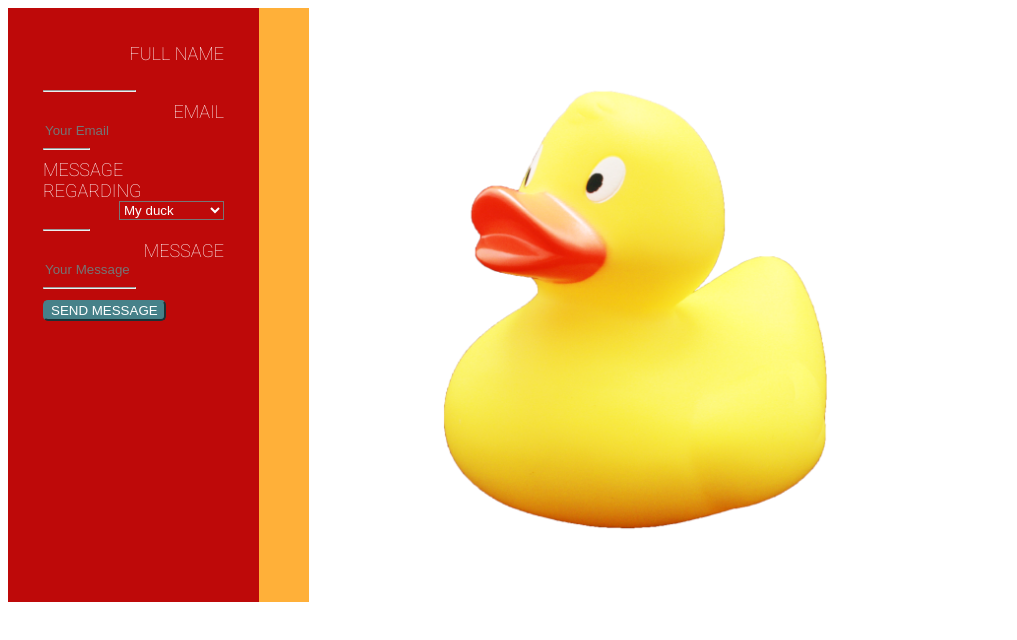
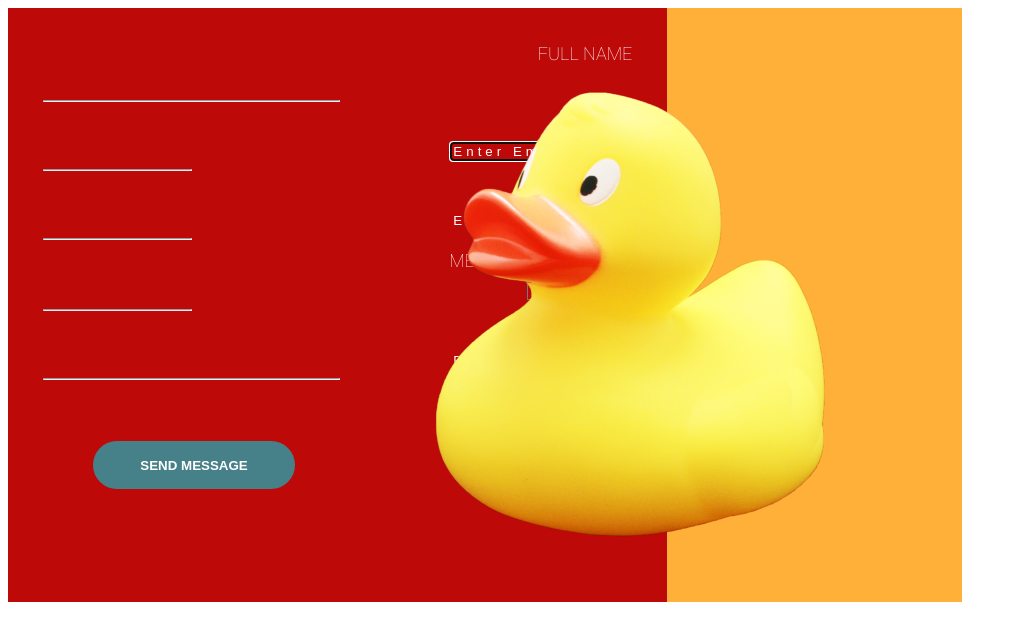
Before and after one commit to elinlow/forms-practice, a plain HTML site: page index.html in a window 1280 px wide. Shown: the whole page, without its empty margins (0-1017 px from the left). Drawn offline with Linux system fonts and the light colour scheme.

Commit message:
updated markup and stylesheet

```diff
--- a/index.html
+++ b/index.html
@@ -14,10 +14,13 @@
         <div class="red-background">
             <form class="form" autocomplete="off">
                 <label for="name" class="label">FULL NAME</label>
-                <input type="text" name="name"> <!-- cols="10" rows="2" -->
+                <input type="text" name="name" id="name"> <!-- cols="10" rows="2" -->
                 <hr class="line1">
                 <label for="email" class="label">EMAIL</label>
-                <input type="email" name="email" placeholder="Your Email">
+                <input type="email" name="email" id="email" placeholder="Enter Email" required autofocus>
+                <hr class="line2">
+                <label for="password" class="label">PASSWORD</label>
+                <input type="password" name="password" id="password" placeholder="Enter Password" required minlength="10">
                 <hr class="line2">
                 <label for="select" class="label">MESSAGE REGARDING</label>
                     <select name="type-of-msg" class="select" id="select">
@@ -27,11 +30,14 @@
                     </select>
                 <hr class="line3">
                 <label for="message" class="label">MESSAGE</label>
-                <input type="message" name="message" placeholder="Your Message">
-                <!-- <textarea name="message" id="" cols="10" rows="2"></textarea> -->
+                <input type="message" name="message" id="message" placeholder="Enter Message">
                 <hr class="line4">
+                <div class="checkbox">
+                    <input type="checkbox" checked>
+                    <label class="checkbox-label">I like ducks!</label>
+                </div>
             </form>
-            <button type="submit">SEND MESSAGE</button>
+            <button type="submit" disabled>SEND MESSAGE</button>
         </div>
         <div class="yellow-background">
 
--- a/styles/index.css
+++ b/styles/index.css
@@ -3,11 +3,12 @@ body {
     color: white;
     font-style: normal;
     font-size: 18px;
-    font-style: 400;
+    font-weight: 400;
     width: 954px;
     height: 594px;
     display: flex;
     flex-direction: row;
+    justify-content: flex-end;
 }
 
 .red-background {
@@ -28,8 +29,8 @@ form {
     font-family: 'Roboto', sans-serif;
 }
 
-placeholder {
-    color: white;
+label {
+    margin-bottom: 10px;
 }
 
 .line1, .line4 {
@@ -37,6 +38,7 @@ placeholder {
     text-align: left;
     margin-left: 0;
     color: #9DBEBB;
+    margin-bottom: 10px;
 }
 
 .line2, .line3 {
@@ -44,22 +46,64 @@ placeholder {
     text-align: left;
     margin-left: 0;
     color: #9DBEBB;
+    margin-bottom: 10px;
 }
 
 input {
     background-color: #BE0909;
     color: white;
     border: none;
+    letter-spacing: 0.1em;
+    cursor: pointer;
 }
+
+input[type="text"]:hover, input[type="email"]:hover, input[type="message"]:hover, input[type="password"]:hover {
+    background-color: #da3434;
+}
+
+::placeholder {
+    color: white;
+    opacity: 1;
+    letter-spacing: 0.3em;
+    font-weight: normal;
+  }
+
 
 select {
     background-color: #BE0909;
     color: white;
 }
 
+select:hover {
+    background-color: #da3434;
+}
+
+.checkbox {
+    display: flex;
+    flex-direction: row;
+}
+
 button {
     background-color: #468189;
     color: white;
-    border-radius: 5px;
-    border-color: #468189;
+    border-radius: 40px;
+    border: none;
+    cursor: pointer;
+    width: 202px;
+    height: 48px;
+    left: 407px;
+    top: 635px;
+    margin-top: 20px;
+    margin-left: 50px;
+    font-weight: 700;
 }
+
+button:hover {
+    cursor: pointer;
+    background-color: yellow;
+    color: black;
+}
+
+img {
+    position: absolute;
+}
```
